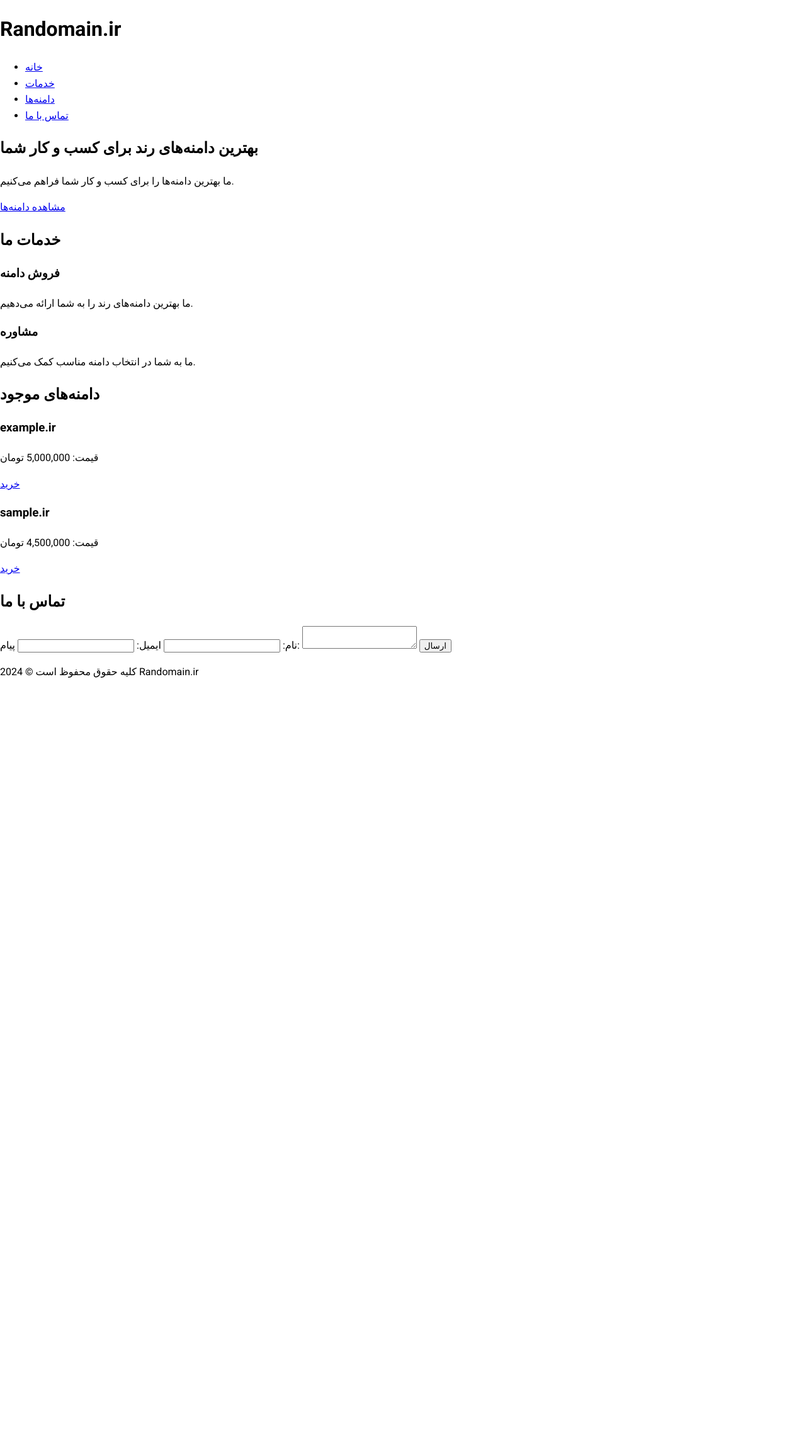
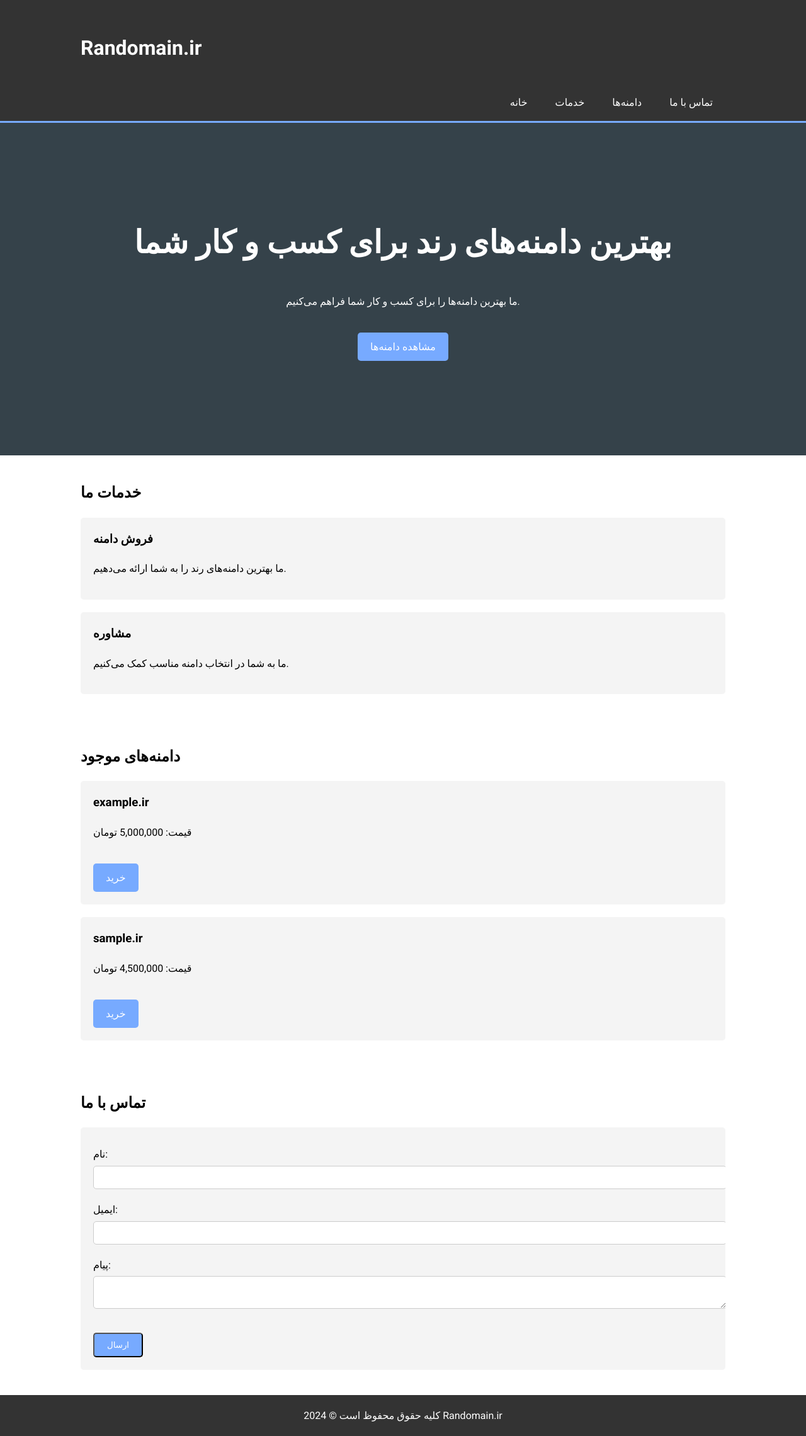
Before and after one commit to Scary-technologies/Scary-technologies.github.io, a PHP site: page / in a window 1280 px wide. Shown: the whole page at 63% size. Before the commit the page ends 1076 px from the top, so only its background shows below. Run offline with PHP 8.4, Linux system fonts and the light colour scheme.

Commit message:
Update styles.css

```diff
--- a/styles.css
+++ b/styles.css
@@ -5,4 +5,125 @@ body {
     line-height: 1.6;
 }
 
-.container
+.container {
+    width: 80%;
+    margin: 0 auto;
+    overflow: hidden;
+}
+
+header {
+    background: #333;
+    color: #fff;
+    padding-top: 30px;
+    min-height: 70px;
+    border-bottom: #77aaff 3px solid;
+}
+
+header a {
+    color: #fff;
+    text-decoration: none;
+    text-transform: uppercase;
+    font-size: 16px;
+}
+
+header ul {
+    padding: 0;
+    list-style: none;
+}
+
+header li {
+    display: inline;
+    padding: 0 20px 0 20px;
+}
+
+header #branding {
+    float: left;
+}
+
+header nav {
+    float: right;
+    margin-top: 10px;
+}
+
+header .highlight, header .current a {
+    color: #77aaff;
+    font-weight: bold;
+}
+
+header a:hover {
+    color: #77aaff;
+    font-weight: bold;
+}
+
+section {
+    padding: 20px 0;
+}
+
+#home {
+    background: #35424a;
+    color: #fff;
+    text-align: center;
+    padding-top: 150px;
+    padding-bottom: 150px;
+}
+
+#home h2 {
+    font-size: 50px;
+    margin-top: 0;
+}
+
+.btn {
+    display: inline-block;
+    color: #fff;
+    background: #77aaff;
+    padding: 10px 20px;
+    text-decoration: none;
+    border-radius: 5px;
+    margin-top: 20px;
+}
+
+.btn:hover {
+    background: #5599dd;
+}
+
+#services .service, #domains .domain {
+    background: #f4f4f4;
+    margin: 20px 0;
+    padding: 20px;
+    border-radius: 5px;
+}
+
+#services .service h3, #domains .domain h3 {
+    margin-top: 0;
+}
+
+#contact form {
+    background: #f4f4f4;
+    padding: 20px;
+    border-radius: 5px;
+}
+
+#contact label {
+    display: block;
+    margin: 10px 0 5px;
+}
+
+#contact input, #contact textarea {
+    width: 100%;
+    padding: 10px;
+    margin-bottom: 10px;
+    border: 1px solid #ccc;
+    border-radius: 5px;
+}
+
+footer {
+    background: #333;
+    color: #fff;
+    text-align: center;
+    padding: 20px 0;
+    margin-top: 20px;
+}
+
+footer p {
+    margin: 0;
+}
```
